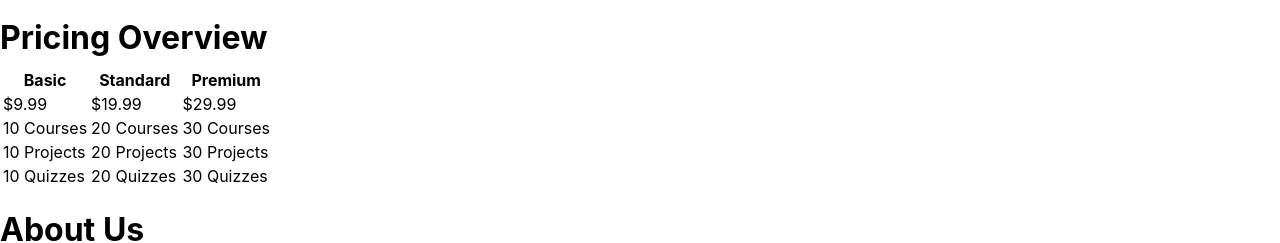
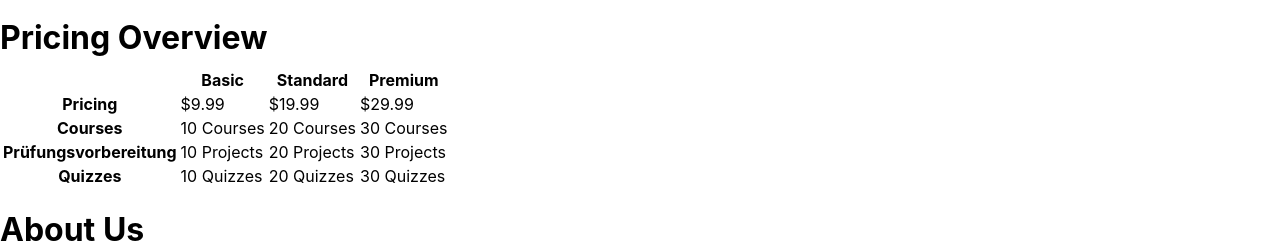
Before and after one commit to HuberAdrian/learning-platform, a React (Create React App) app: page / in a window 1280 px wide. Shown: the part 354-597 px from the top of the page. Built offline with nearby package versions, Linux system fonts and the light colour scheme.

Commit message:
inserted row in pricing table

```diff
--- a/src/Pricing.js
+++ b/src/Pricing.js
@@ -56,28 +56,33 @@ function Pricing() {
             </div>
             <div className="pricing__overview">
                 <h1>Pricing Overview</h1>
-                <table>
+                <table className='pricing__table'>
                     <tr>
+                        <th></th>
                         <th>Basic</th>
                         <th>Standard</th>
                         <th>Premium</th>
                     </tr>
                     <tr>
+                        <th>Pricing</th>
                         <td>$9.99</td>
                         <td>$19.99</td>
                         <td>$29.99</td>
                     </tr>
                     <tr>
+                        <th>Courses</th>
                         <td>10 Courses</td>
                         <td>20 Courses</td>
                         <td>30 Courses</td>
                     </tr>
                     <tr>
+                        <th>Prüfungsvorbereitung</th>
                         <td>10 Projects</td>
                         <td>20 Projects</td>
                         <td>30 Projects</td>
                     </tr>
                     <tr>
+                        <th>Quizzes</th>
                         <td>10 Quizzes</td>
                         <td>20 Quizzes</td>
                         <td>30 Quizzes</td>
```
